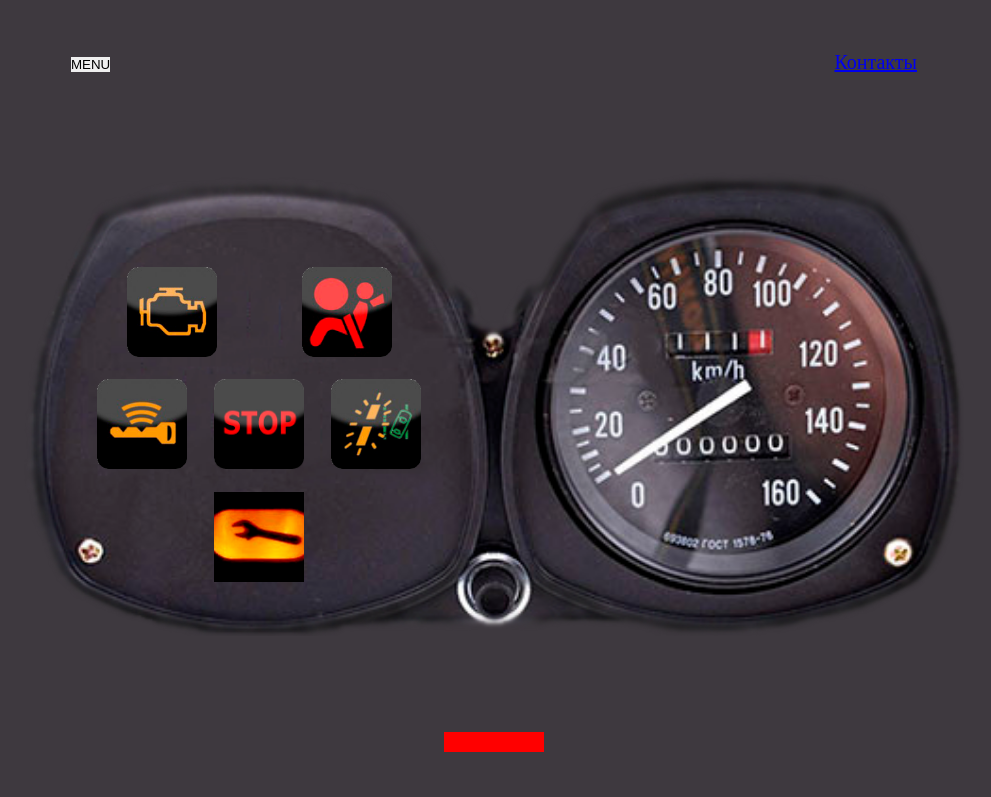
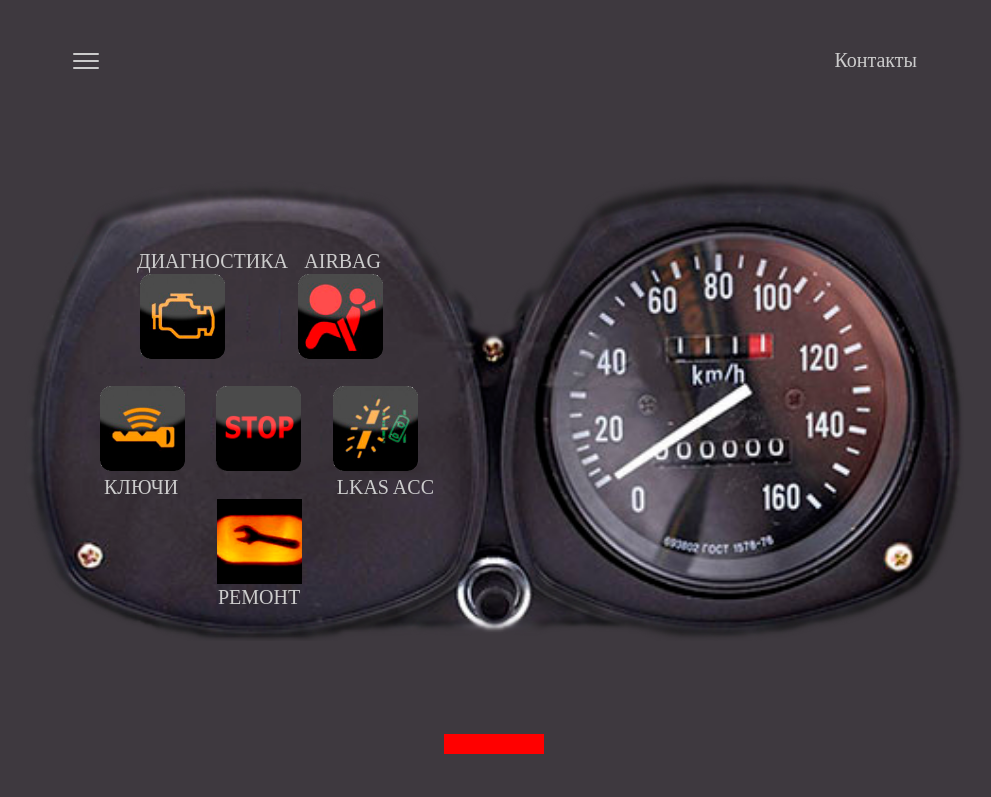
Before and after one commit to ivancupchick/landing-security-m, a website built with webpack: page src/templates/index.html in a window 1280 px wide. Shown: the top 797 px of the page, without its empty margins (146-1137 px from the left). Built offline with nearby package versions, Linux system fonts and the light colour scheme; files whose address does not match are found by name.

Commit message:
first -v

```diff
--- a/src/sass/_common.sass
+++ b/src/sass/_common.sass
@@ -1,5 +1,13 @@
+$main-color: #3e393f
+$footer-color: #9c9a9a
+$page1-color: #9c9a9a
+$page2-color: #bfbfbf
+
+html
+  scroll-behavior: smooth
+
 body
-	background: #3e393f
+	background: $main-color
 	font-size: 20px
 	// +css-lock(16, 50, 600, 1000)
 	line-height: 1.4
@@ -30,6 +38,18 @@ body
 			justify-content: space-between
 			width: 90%
 
+			&-left
+				>a>svg
+					path
+						stroke: #ccc // add babel
+
+			&-right
+				>a
+					text-decoration: none
+					color: #ccc
+
+
+
 		.speedometr
 			background-size: cover
 			background-position: 50% 100%
@@ -59,15 +79,48 @@ body
 					justify-content: space-around
 					align-items: center
 
+					>span
+						position: absolute
+						color: #ccc
+						text-transform: uppercase
+						&.title
+							text-transform: uppercase
+							&-diagnos
+								top: -14px
+								left: 53px
+
+							&-airbag
+								top: -14px
+								right: 53px
+
+							&-lkas-acc
+								right: 0
+								bottom: 100px
+
+							&-keys
+								left: 20px
+								bottom: 100px
+
+							&-repair
+								bottom: -10px
+
 					.icon
 						background-size: cover
 						background-position: 50% 100%
 						background-repeat: no-repeat
-						width: 90px // conver to %
-						height: 90px // conver to %
+						width: 85px // conver to %
+						height: 85px // conver to %
 						position: relative
 						overflow: hidden
 						cursor: pointer
+
+						&-diagnos
+							margin-left: 20px
+
+						&-airbag
+							margin-right: 15px
+
+
 
 						&:before
 							content: ' '
@@ -81,14 +134,10 @@ body
 							// animation: move-light .8s infinite
 							// animation-delay: 3s
 							// animation-duration: 3s
-
-
-						&:hover:before
 							animation: move-light .8s
-							animation-delay: .4s
+							animation-delay: 1s
 
 @keyframes move-light
-
 	from
 		transform: translateX(-4em) skewX(-45deg)
 	to
@@ -144,12 +193,12 @@ body
 .page1
 	width: 100%
 	min-height: 500px
-	background: #3f3f3f
+	background: $page1-color
 
 .page2
 	width: 100%
 	min-height: 500px
-	background: #313131
+	background: $page2-color
 
 
 
@@ -159,7 +208,7 @@ body
 
 
 .wrapper
-	background: #3e393f
+	background: $main-color
 	position: relative
 	z-index: 20
 	box-shadow: 0 0 10px rgba(#000, .5)
@@ -173,7 +222,7 @@ body
 	// background-repeat: no-repeat
 	// background-size: cover
 	// background-position: 50% 50%
-	background: #9c9a9a
+	background: $footer-color
 	position: fixed
 	bottom: 0
 	z-index: 1
--- a/src/sass/generated/_sprite-svg.scss
+++ b/src/sass/generated/_sprite-svg.scss
@@ -3,3 +3,8 @@
   height: 1em;
   fill: initial;
 }
+.icon-menu {
+  width: 1em;
+  height: 1em;
+  fill: initial;
+}
--- a/src/templates/index.html
+++ b/src/templates/index.html
@@ -11,26 +11,45 @@ title: Index page
 		<div class="container">
 			<div class="nav">
 				<div class="nav-left">
-					<button>MENU</button>
+					<a href="#">
+						<svg xmlns="http://www.w3.org/2000/svg"
+								 viewBox="0 0 30 30"
+								 width="30px"
+								 height="30px">
+							<path
+								stroke-linecap="round"
+								stroke-linejoin="round"
+								stroke-miterlimit="10"
+								stroke-width="2"
+								d="M3 15L27 15M3 8L27 8M3 22L27 22"/>
+						</svg>
+					</a>
+					<!-- <i></i>
+					<button>MENU</button> -->
 				</div>
 				<div class="nav-right">
-					<a href="#">Контакты</a>
+					<a href="#contacts">Контакты</a>
 				</div>
 			</div>
 
 			<div class="speedometr" style="background-image: url(img/speedometr.png);">
 				<div class="left-button-block">
 					<div class="first-line">
-						<div class="icon" style="background-image: url(img/icon1.png);"></div>
-						<div class="icon" style="background-image: url(img/icon4.png);"></div>
+						<span class="title-diagnos">Диагностика</span>
+						<a href="#diagnos"><div class="icon icon-diagnos" style="background-image: url(img/icon1.png);"></div></a>
+						<span class="title-airbag">Airbag</span>
+						<a href="#airbag"><div class="icon icon-airbag" style="background-image: url(img/icon4.png);"></div></a>
 					</div>
 					<div class="second-line">
 						<div class="icon" style="background-image: url(img/icon6.png);"></div>
+						<span class="title-keys">Ключи</span>
 						<div class="icon" style="background-image: url(img/icon3.png);"></div>
 						<div class="icon" style="background-image: url(img/icon5.png);"></div>
+						<span class="title-lkas-acc">LKAS ACC</span>
 					</div>
 					<div class="third-line">
-						<div class="icon" style="background-image: url(img/icon2.png);"></div>
+						<a href="#repair"><div class="icon" style="background-image: url(img/icon2.png);"></div></a>
+						<span class="title-repair">Ремонт</span>
 					</div>
 				</div>
 
@@ -62,6 +81,7 @@ title: Index page
 		</div>
 
 		<div class="text">
+			<a name="diagnos"></a>
 			<h3>ДИАГНОСТИКА АВТОМОБИЛЯ</h3>
 			<p>
 					Наша компания предлагает профессиональную комплексную компьютерную диагностику. Наличие оборудования дилерского уровня с последними заводскими обновлениями, позволяет осуществлять диагностику и производить ремонт современных авто, произведенных в 2015, 2016, 2017, 2018 и даже 2019.<br>
@@ -75,6 +95,7 @@ title: Index page
 	</div>
 
 	<div class="page2 text-page">
+		<a name="repair"></a>
 		<div>
 			<div class="photo"></div>
 		</div>
@@ -112,6 +133,7 @@ title: Index page
 	</div>
 
 	<div class="page1 text-page">
+		<a name="airbag"></a>
 		<div>
 			<div class="photo"></div>
 		</div>
@@ -177,10 +199,11 @@ title: Index page
 		</div>
 	</div>
 
-
+	<a name="contacts"></a>
 	</div>
 
 	<div class="footer">
+
 		<div class="footer-images" style="width: 90%; height: 100px;"></div>
 		<div class="footer-text">
 			<p>Если ваш автомобиль неожиданно "затроил", перестал набирать обороты, загорелась лампочка "чек" check engine, или по непонятной причине вышли из строя электроприборы, то без компьютерной диагностики не обойтись.<br><br>
```
Also changed, not shown: build/css/app.css, build/img/i-contacts.png (deleted), build/img/sprite.svg, build/index.html, build/js/report.html, src/icons/menu.svg (added).
